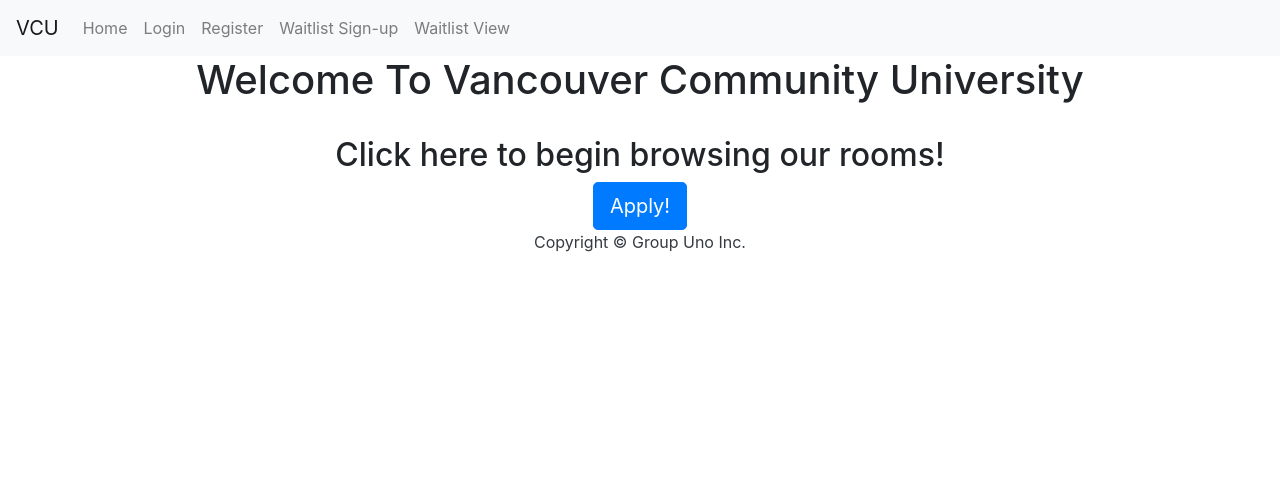
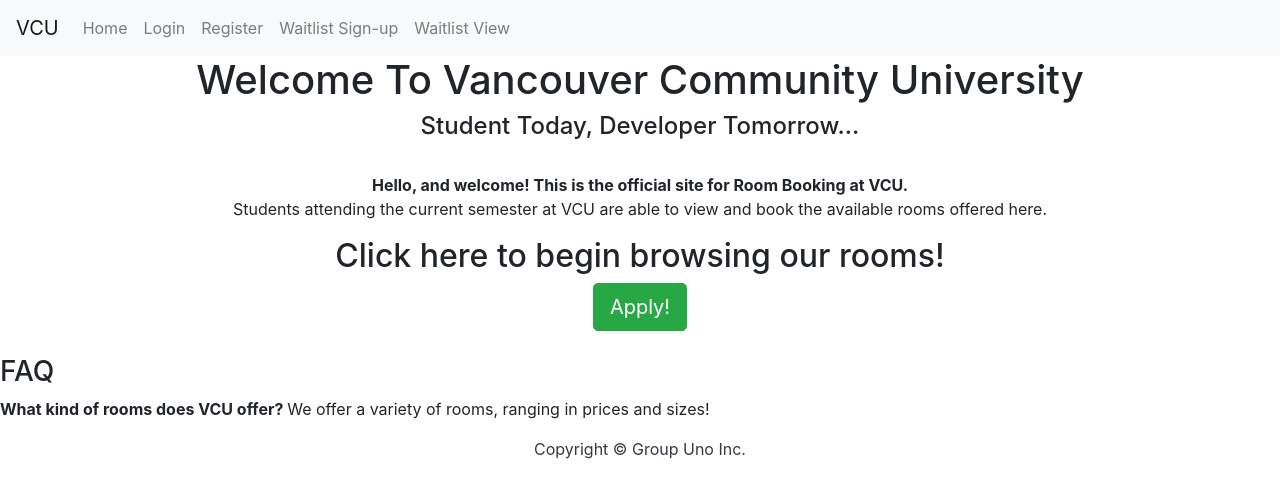
Before and after one commit to rayyanharoon/UNO-VCU, a React (Create React App) app in the folder uno-vcu-proj/: page /InfoPage-rha-71 in a window 1280 px wide. Shown: the top 498 px of the page. Built offline with nearby package versions, Linux system fonts and the light colour scheme.

Commit message:
General info and button to bookrooms

```diff
--- a/uno-vcu-proj/src/Components/InfoPage-FEATURE-rha-71/InfoPage-FEATURE-rha-71.js
+++ b/uno-vcu-proj/src/Components/InfoPage-FEATURE-rha-71/InfoPage-FEATURE-rha-71.js
@@ -7,9 +7,15 @@ class InfoPage extends Component {
         return (
             <div className="app">
                 <h1>Welcome To Vancouver Community University</h1>
+                <h4>Student Today, Developer Tomorrow...</h4>
                 <br></br>
+                <p><b>Hello, and welcome! This is the official site for Room Booking at VCU.</b> <br></br>Students attending the current semester at VCU are able to view and book the available rooms offered here.</p>
                 <h2>Click here to begin browsing our rooms!</h2>
-                <Link to="/BookRooms-rha-71"><button type="button" class="btn btn-primary btn-lg">Apply!</button></Link>
+                <Link to="/BookRooms-rha-71"><button type="button" class="btn btn-success btn-lg">Apply!</button></Link>
+                <br></br>
+                <br></br>
+                <h3 class="text-justify">FAQ</h3>
+                <p class="text-md-left"><b> What kind of rooms does VCU offer? </b>We offer a variety of rooms, ranging in prices and sizes!<br></br><b></b></p>
             </div>
             )
 
```
